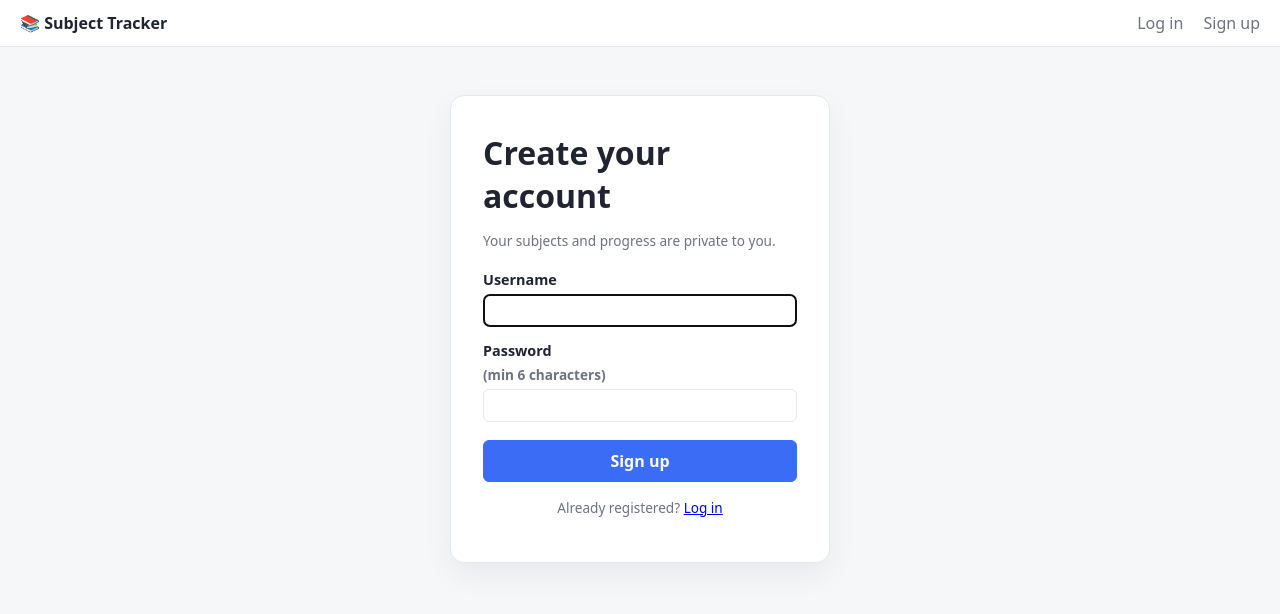
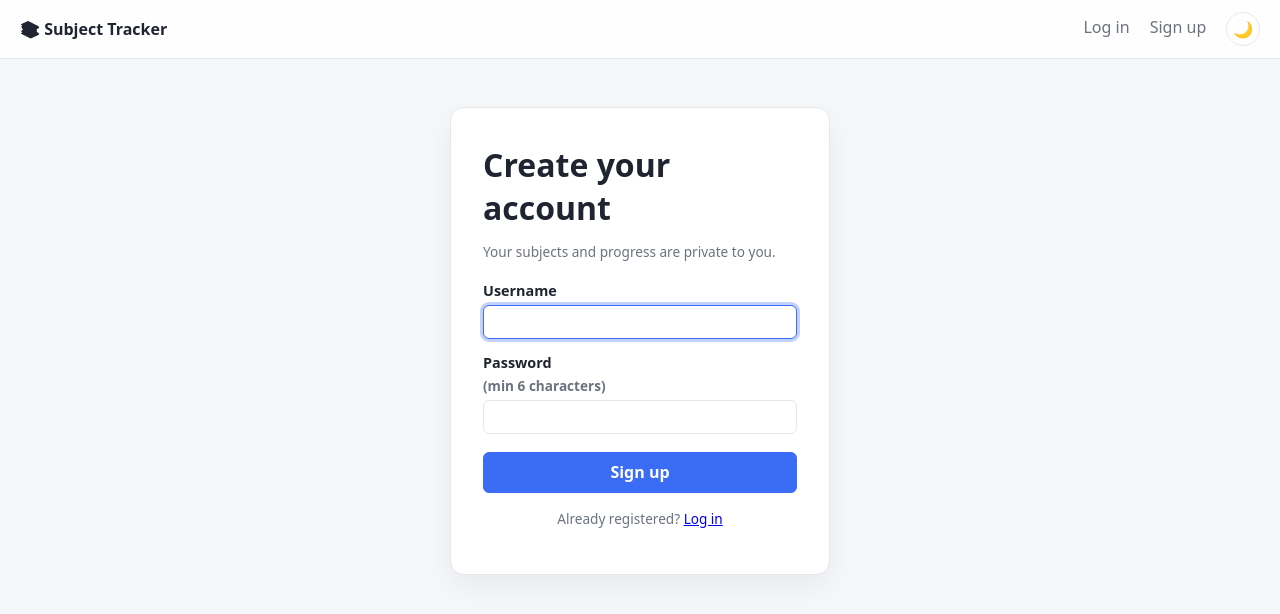
Before and after one commit to gunjangnsharma/subject-tracker, a Flask app: page /register in a window 1280 px wide. Shown: the top 614 px of the page. Run offline with Flask 3, Linux system fonts and the light colour scheme.

Commit message:
theme: add flashy dark theme with persisted toggle
- All colors tokenized as CSS variables; :root[data-theme="dark"] provides a
  neon/glow dark palette (gradient brand, glowing progress bars, stat cards)
- Nav toggle flips data-theme and persists to localStorage; inline head script
  applies saved/system theme before paint (no flash of wrong theme)
- Charts read colors from CSS variables and redraw on theme change
- Fix: set body background-color/background-image separately (a var() color in
  the `background` shorthand is parsed as an image, leaving bg transparent)
- Guard test that the toggle + theme script ship on every page

Co-Authored-By: Claude Opus 4.8 <noreply@anthropic.com>

```diff
--- a/tracker/static/app.js
+++ b/tracker/static/app.js
@@ -1,15 +1,42 @@
-/* Subject Tracker — client-side enhancements: count-up, reveal, charts. */
+/* Subject Tracker — client-side enhancements: theme, count-up, reveal, charts. */
 (function () {
   "use strict";
 
-  const palette = {
-    green: "#16a34a",
-    blue: "#3b6cf6",
-    amber: "#f59e0b",
-    violet: "#7c3aed",
-    track: "rgba(148,163,184,0.25)",
-    ink: "#1f2430",
+  // --- Theme ---------------------------------------------------------------
+  const root = document.documentElement;
+
+  function currentTheme() {
+    return root.getAttribute("data-theme") === "dark" ? "dark" : "light";
+  }
+
+  function setTheme(theme) {
+    root.setAttribute("data-theme", theme);
+    try {
+      localStorage.setItem("theme", theme);
+    } catch (e) {}
+    redrawCharts(); // recolor charts to match the new theme
+  }
+
+  function toggleTheme() {
+    setTheme(currentTheme() === "dark" ? "light" : "dark");
+  }
+
+  // Read a CSS custom property so charts always match the active theme.
+  function cssVar(name) {
+    return getComputedStyle(root).getPropertyValue(name).trim();
+  }
+
+  function themeColors() {
+    return {
+      done: cssVar("--accent-2") || "#16a34a",
+      blue: cssVar("--accent") || "#3b6cf6",
+      amber: cssVar("--amber") || "#f59e0b",
+      violet: cssVar("--violet") || "#7c3aed",
+      track: cssVar("--chart-track") || "rgba(148,163,184,0.25)",
+      grid: cssVar("--chart-grid") || "rgba(148,163,184,0.2)",
+      text: cssVar("--muted") || "#6b7280",
     };
+  }
 
   // --- Count-up animation for elements with .count[data-to] ---------------
   function animateCount(el) {
@@ -53,14 +80,21 @@
   }
 
   // --- Dashboard charts (Chart.js) ----------------------------------------
-  function renderDashboard(data) {
-    if (typeof Chart === "undefined") return;
+  let dashboardData = null; // remembered so we can redraw on theme change
+  let charts = [];
+
+  function buildCharts() {
+    if (typeof Chart === "undefined" || !dashboardData) return;
+    const data = dashboardData;
+    const c = themeColors();
+
     Chart.defaults.font.family =
       "system-ui, -apple-system, 'Segoe UI', Roboto, sans-serif";
-    Chart.defaults.color = "#6b7280";
+    Chart.defaults.color = c.text;
 
     const overall = document.getElementById("overallChart");
     if (overall && data.overall) {
+      charts.push(
         new Chart(overall, {
           type: "doughnut",
           data: {
@@ -68,7 +102,7 @@
             datasets: [
               {
                 data: [data.overall.completed, data.overall.remaining],
-              backgroundColor: [palette.green, palette.track],
+                backgroundColor: [c.done, c.track],
                 borderWidth: 0,
               },
             ],
@@ -78,72 +112,77 @@
             plugins: { legend: { display: false } },
             animation: { animateRotate: true, duration: 1000 },
           },
-      });
+        })
+      );
     }
 
     const subjects = document.getElementById("subjectsChart");
     if (subjects && data.subjects) {
+      charts.push(
         new Chart(subjects, {
           type: "bar",
           data: {
             labels: data.subjects.labels,
             datasets: [
-            {
-              label: "Done",
-              data: data.subjects.completed,
-              backgroundColor: palette.blue,
-              borderRadius: 6,
-            },
-            {
-              label: "Left",
-              data: data.subjects.remaining,
-              backgroundColor: palette.track,
-              borderRadius: 6,
-            },
+              { label: "Done", data: data.subjects.completed, backgroundColor: c.blue, borderRadius: 6 },
+              { label: "Left", data: data.subjects.remaining, backgroundColor: c.track, borderRadius: 6 },
             ],
           },
           options: {
-          scales: { x: { stacked: true }, y: { stacked: true, beginAtZero: true } },
+            scales: {
+              x: { stacked: true, grid: { color: c.grid }, ticks: { color: c.text } },
+              y: { stacked: true, beginAtZero: true, grid: { color: c.grid }, ticks: { color: c.text } },
+            },
             plugins: { legend: { position: "bottom" } },
             animation: { duration: 900 },
           },
-      });
+        })
+      );
     }
 
     const week = document.getElementById("weekChart");
     if (week && data.week) {
+      charts.push(
         new Chart(week, {
           type: "bar",
           data: {
             labels: data.week.labels,
             datasets: [
-            {
-              label: "Studied",
-              data: data.week.studied,
-              backgroundColor: palette.violet,
-              borderRadius: 6,
-            },
-            {
-              label: "Planned",
-              data: data.week.planned,
-              backgroundColor: palette.amber,
-              borderRadius: 6,
-            },
+              { label: "Studied", data: data.week.studied, backgroundColor: c.violet, borderRadius: 6 },
+              { label: "Planned", data: data.week.planned, backgroundColor: c.amber, borderRadius: 6 },
             ],
           },
           options: {
-          scales: { y: { beginAtZero: true } },
+            scales: {
+              x: { grid: { color: c.grid }, ticks: { color: c.text } },
+              y: { beginAtZero: true, grid: { color: c.grid }, ticks: { color: c.text } },
+            },
             plugins: { legend: { position: "bottom" } },
             animation: { duration: 900 },
           },
-      });
+        })
+      );
     }
   }
 
-  window.SubjectTracker = { renderDashboard: renderDashboard };
+  function redrawCharts() {
+    if (!charts.length) return;
+    charts.forEach((ch) => ch.destroy());
+    charts = [];
+    buildCharts();
+  }
+
+  function renderDashboard(data) {
+    dashboardData = data;
+    buildCharts();
+  }
+
+  window.SubjectTracker = { renderDashboard: renderDashboard, toggleTheme: toggleTheme };
 
   document.addEventListener("DOMContentLoaded", function () {
     setupReveal();
     runCounts();
+    const toggle = document.getElementById("themeToggle");
+    if (toggle) toggle.addEventListener("click", toggleTheme);
   });
 })();
--- a/tracker/static/style.css
+++ b/tracker/static/style.css
@@ -1,5 +1,7 @@
 :root {
+  /* Core surfaces & text */
   --bg: #f6f7f9;
+  --bg-accent: none;
   --card: #ffffff;
   --ink: #1f2430;
   --muted: #6b7280;
@@ -7,6 +9,71 @@
   --accent: #3b6cf6;
   --accent-2: #16a34a;
   --danger: #dc2626;
+  --amber: #f59e0b;
+  --violet: #7c3aed;
+
+  /* Component tokens */
+  --input-bg: #ffffff;
+  --on-accent: #ffffff;
+  --track: #eef0f3;
+  --progress-ink: #12203a;
+  --progress-halo: rgba(255,255,255,0.55);
+  --done-bg: #f0fdf4;
+  --pill-video-bg: #e0ecff;  --pill-video-ink: #1e40af;
+  --pill-text-bg: #fef3c7;   --pill-text-ink: #92400e;
+  --carried-bg: #fee2e2;     --carried-ink: #991b1b;
+  --role-bg: #ede9fe;        --role-ink: #6d28d9;
+  --flash-error-bg: #fee2e2; --flash-error-ink: #991b1b;
+  --flash-info-bg: #dbeafe;  --flash-info-ink: #1e40af;
+
+  /* Effects */
+  --shadow: 0 8px 20px rgba(15,23,42,0.08);
+  --card-shadow: 0 12px 30px rgba(15,23,42,0.06);
+  --glow: none;
+  --brand-fill: var(--ink);
+
+  /* Charts (read by app.js) */
+  --chart-grid: rgba(148,163,184,0.20);
+  --chart-track: rgba(148,163,184,0.25);
+}
+
+/* ============ Flashy dark theme ============ */
+:root[data-theme="dark"] {
+  --bg: #080b16;
+  --bg-accent:
+    radial-gradient(60rem 40rem at 15% -10%, rgba(91,140,255,0.16), transparent 60%),
+    radial-gradient(50rem 40rem at 100% 0%, rgba(169,120,255,0.14), transparent 55%),
+    radial-gradient(60rem 50rem at 50% 120%, rgba(41,227,154,0.10), transparent 60%);
+  --card: #121a2e;
+  --ink: #e9eef9;
+  --muted: #96a2c0;
+  --line: #26314c;
+  --accent: #5b8cff;
+  --accent-2: #29e39a;
+  --danger: #ff5b6e;
+  --amber: #f5b23b;
+  --violet: #b083ff;
+
+  --input-bg: #0e1526;
+  --on-accent: #08111f;
+  --track: #1a2338;
+  --progress-ink: #eef3ff;
+  --progress-halo: rgba(0,0,0,0.6);
+  --done-bg: rgba(41,227,154,0.10);
+  --pill-video-bg: rgba(91,140,255,0.18);  --pill-video-ink: #a8c1ff;
+  --pill-text-bg: rgba(245,178,59,0.16);   --pill-text-ink: #f6ce85;
+  --carried-bg: rgba(255,91,110,0.16);     --carried-ink: #ff9aa6;
+  --role-bg: rgba(176,131,255,0.20);       --role-ink: #cbb1ff;
+  --flash-error-bg: rgba(255,91,110,0.15); --flash-error-ink: #ff9aa6;
+  --flash-info-bg: rgba(91,140,255,0.16);  --flash-info-ink: #a8c1ff;
+
+  --shadow: 0 10px 30px rgba(0,0,0,0.55);
+  --card-shadow: 0 16px 40px rgba(0,0,0,0.55);
+  --glow: 0 0 20px rgba(91,140,255,0.45);
+  --brand-fill: linear-gradient(90deg, #5b8cff, #29e39a);
+
+  --chart-grid: rgba(148,163,184,0.14);
+  --chart-track: rgba(148,163,184,0.16);
 }
 
 * { box-sizing: border-box; }
@@ -14,8 +81,11 @@
 body {
   margin: 0;
   font-family: system-ui, -apple-system, "Segoe UI", Roboto, sans-serif;
-  background: var(--bg);
+  background-color: var(--bg);
+  background-image: var(--bg-accent);
+  background-attachment: fixed;
   color: var(--ink);
+  transition: background-color 0.3s ease, color 0.3s ease;
 }
 
 .topbar {
@@ -23,12 +93,22 @@ body {
   align-items: center;
   justify-content: space-between;
   padding: 0.75rem 1.25rem;
-  background: var(--card);
+  background: color-mix(in srgb, var(--card) 82%, transparent);
+  backdrop-filter: saturate(140%) blur(10px);
   border-bottom: 1px solid var(--line);
   position: sticky;
   top: 0;
+  z-index: 10;
 }
-.brand { font-weight: 700; text-decoration: none; color: var(--ink); }
+.brand {
+  font-weight: 700;
+  text-decoration: none;
+  background: var(--brand-fill);
+  -webkit-background-clip: text;
+  background-clip: text;
+  -webkit-text-fill-color: transparent;
+  color: var(--ink);
+}
 .topbar nav a {
   margin-left: 1rem;
   text-decoration: none;
@@ -52,15 +132,23 @@ input, select, button {
   padding: 0.4rem 0.55rem;
   border: 1px solid var(--line);
   border-radius: 6px;
-  background: #fff;
+  background: var(--input-bg);
+  color: var(--ink);
+}
+input:focus, select:focus {
+  outline: none;
+  border-color: var(--accent);
+  box-shadow: 0 0 0 3px color-mix(in srgb, var(--accent) 30%, transparent);
 }
 button {
   cursor: pointer;
   background: var(--accent);
-  color: #fff;
+  color: var(--on-accent);
   border-color: var(--accent);
+  transition: filter 0.15s ease, box-shadow 0.15s ease, transform 0.05s ease;
 }
-button:hover { filter: brightness(1.05); }
+button:hover { filter: brightness(1.08); box-shadow: var(--glow); }
+button:active { transform: translateY(1px); }
 button.danger { background: var(--danger); border-color: var(--danger); }
 button.small { padding: 0.25rem 0.5rem; font-size: 0.8rem; }
 
@@ -285,5 +375,54 @@ section { margin: 1.5rem 0; }
 /* Flash messages */
 .flashes { list-style: none; padding: 0; }
 .flash { padding: 0.5rem 0.75rem; border-radius: 6px; margin-bottom: 0.5rem; font-size: 0.9rem; }
-.flash-error { background: #fee2e2; color: #991b1b; }
-.flash-info { background: #dbeafe; color: #1e40af; }
+.flash-error { background: var(--flash-error-bg); color: var(--flash-error-ink); }
+.flash-info { background: var(--flash-info-bg); color: var(--flash-info-ink); }
+
+/* ---------- Theme toggle ---------- */
+.theme-toggle {
+  margin-left: 1rem;
+  background: transparent;
+  border: 1px solid var(--line);
+  color: var(--ink);
+  border-radius: 999px;
+  width: 2.1rem;
+  height: 2.1rem;
+  padding: 0;
+  font-size: 1rem;
+  line-height: 1;
+  display: inline-flex;
+  align-items: center;
+  justify-content: center;
+  vertical-align: middle;
+}
+.theme-toggle:hover { border-color: var(--accent); box-shadow: var(--glow); }
+.theme-toggle .icon-sun { display: none; }
+.theme-toggle .icon-moon { display: inline; }
+:root[data-theme="dark"] .theme-toggle .icon-sun { display: inline; }
+:root[data-theme="dark"] .theme-toggle .icon-moon { display: none; }
+
+/* ---------- Flashy dark-only flourishes ---------- */
+:root[data-theme="dark"] .card,
+:root[data-theme="dark"] .module,
+:root[data-theme="dark"] .panel,
+:root[data-theme="dark"] .stat-card,
+:root[data-theme="dark"] .auth-card {
+  box-shadow: var(--card-shadow), inset 0 1px 0 rgba(255,255,255,0.04);
+}
+:root[data-theme="dark"] .hero {
+  border-color: transparent;
+  background:
+    linear-gradient(var(--card), var(--card)) padding-box,
+    linear-gradient(120deg, var(--accent), var(--violet), var(--accent-2)) border-box;
+  border: 1px solid transparent;
+}
+:root[data-theme="dark"] .hero-pct {
+  background: linear-gradient(90deg, var(--accent), var(--accent-2));
+  -webkit-background-clip: text;
+  background-clip: text;
+  -webkit-text-fill-color: transparent;
+}
+:root[data-theme="dark"] .stat-value { text-shadow: 0 0 18px color-mix(in srgb, var(--accent) 40%, transparent); }
+:root[data-theme="dark"] .card-title:hover,
+:root[data-theme="dark"] .topbar nav a:hover { text-shadow: var(--glow); }
+:root[data-theme="dark"] .role-tag { box-shadow: 0 0 12px color-mix(in srgb, var(--violet) 45%, transparent); }
--- a/tracker/templates/base.html
+++ b/tracker/templates/base.html
@@ -4,6 +4,18 @@
   <meta charset="utf-8">
   <meta name="viewport" content="width=device-width, initial-scale=1">
   <title>{% block title %}Subject Tracker{% endblock %}</title>
+  <script>
+    // Apply the saved (or system) theme before paint to avoid a flash.
+    (function () {
+      try {
+        var saved = localStorage.getItem("theme");
+        var prefersDark = window.matchMedia &&
+          window.matchMedia("(prefers-color-scheme: dark)").matches;
+        var theme = saved || (prefersDark ? "dark" : "light");
+        document.documentElement.setAttribute("data-theme", theme);
+      } catch (e) {}
+    })();
+  </script>
   <link rel="stylesheet" href="{{ url_for('static', filename='style.css') }}">
 </head>
 <body>
@@ -28,6 +40,10 @@
         <a href="{{ url_for('auth.login') }}">Log in</a>
         <a href="{{ url_for('auth.register') }}">Sign up</a>
       {% endif %}
+      <button type="button" class="theme-toggle" id="themeToggle"
+              title="Toggle light / dark theme" aria-label="Toggle theme">
+        <span class="icon-moon">🌙</span><span class="icon-sun">☀️</span>
+      </button>
     </nav>
   </header>
 
```
Also changed, not shown: other parts of tracker/static/style.css (+17 -15 lines), docs/BUILD_CONTEXT.md (+13 -0 lines), tests/test_routes.py (+8 -0 lines). Lines whose indentation alone changed are shown as unchanged.
